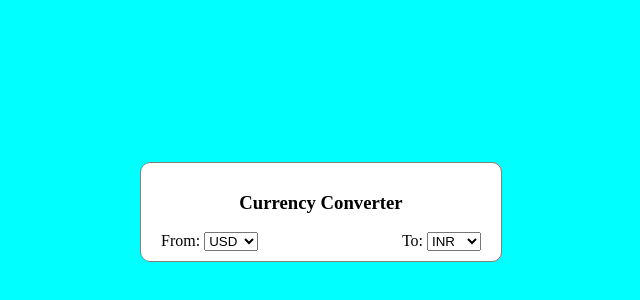
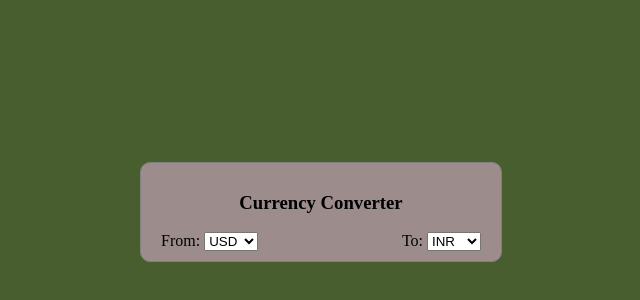
Before and after one commit to i-Shivam-Tiwari/Currency_Converter, a plain HTML site: page index.html in a window 1280 px wide. Shown: the part 188-488 px from the top of the page, without its empty margins (319-959 px from the left). Drawn offline with Linux system fonts and the light colour scheme.

Commit message:
Adding country flag and changed bg color

```diff
--- a/index.html
+++ b/index.html
@@ -10,8 +10,8 @@
     <div class="container">
         <h3>Currency Converter</h3>
         <div class="currList">
-            <div>From: <select id="fromCurrencyList"></select></div>
-            <div>To: <select id="toCurrencyList"></select></div>
+            <div>From: <span id="fromCountryFlag"></span><select id="fromCurrencyList"></select></div>
+            <div>To: <span id="toCountryFlag"></span><select id="toCurrencyList"></select></div>
         </div>
     </div>
 
--- a/style.css
+++ b/style.css
@@ -1,7 +1,7 @@
 body{
     margin:0;
     padding:0;
-    background-color: cyan;
+    background-color: rgba(37, 63, 5, 0.836);
     display: flex;
     justify-content: center;
     align-items: center;
@@ -9,7 +9,7 @@ body{
 }
 
 .container{
-    background-color: white;
+    background-color: rgb(157, 140, 140);
     padding: 10px 20px;
     border: 1px solid gray;
     border-radius: 10px;
```
